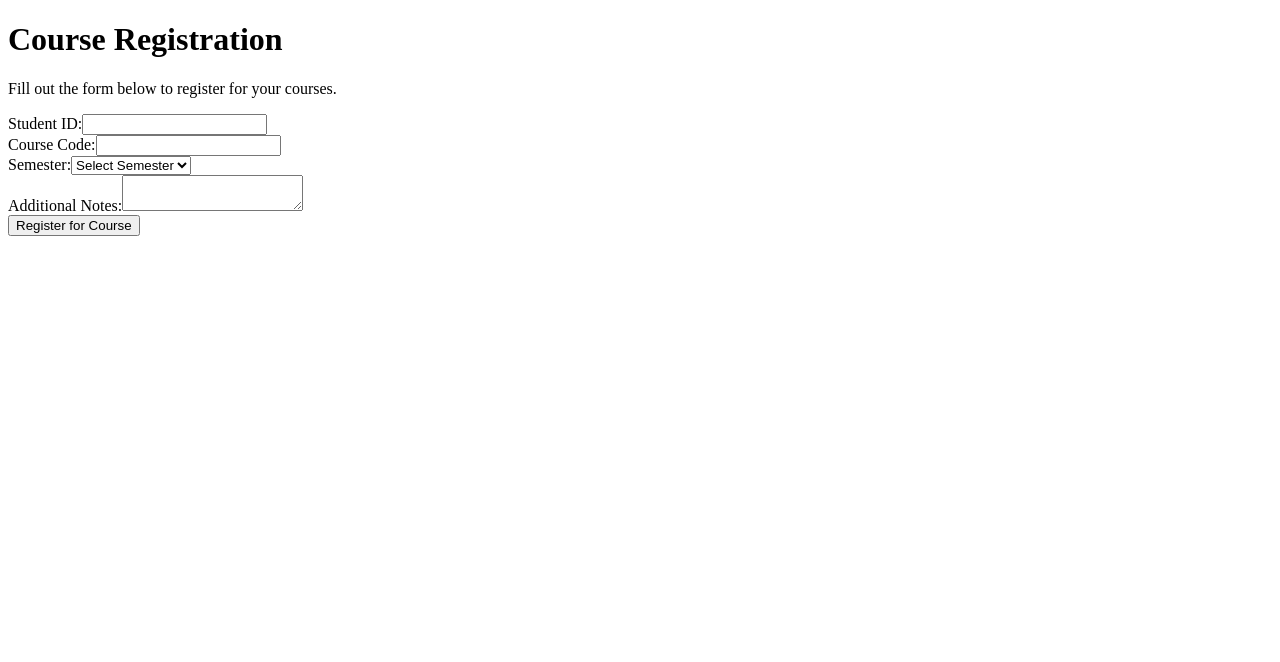
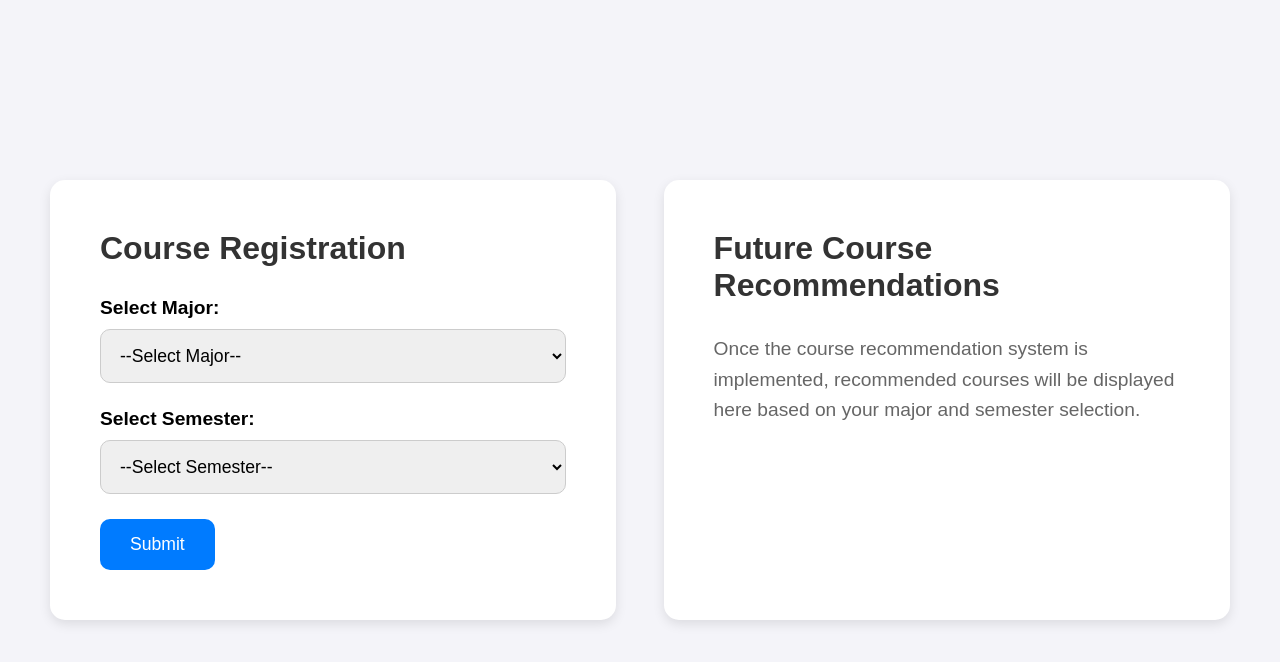
Before and after one commit to rjdenton/registration, a React (Create React App) app: page /Register in a window 1280 px wide. Shown: the top 662 px of the page. Built offline with nearby package versions, Linux system fonts and the light colour scheme.

Commit message:
Added Course recommendations outline, Updated landing page and register page

```diff
--- a/src/App.js
+++ b/src/App.js
@@ -2,7 +2,6 @@ import React from 'react';
 import { BrowserRouter as Router, Routes, Route } from 'react-router-dom';
 import Homepage from './pages/Homepage';
 import Register from './pages/Register';
-import Login from './pages/Login';
 import Dashboard from './pages/Dashboard';
 
 function App() {
@@ -11,7 +10,6 @@ function App() {
       <Routes>
         <Route path="/" element={<Homepage />} />
         <Route path="/Register" element={<Register />} />
-        <Route path="/Login" element={<Login />} />
         <Route path="/Dashboard" element={<Dashboard />} />
       </Routes>
     </Router>
--- a/src/pages/Homepage.js
+++ b/src/pages/Homepage.js
@@ -1,23 +1,23 @@
 import React from 'react';
 import { Link } from 'react-router-dom';
+import '../styles/homepage.css';  // Import the CSS
 
-const HomePage = () => {
+function Homepage() {
   return (
-    <div className="container mt-5">
-      <h1>Welcome to the Registration System</h1>
-      <p>
-        This is the home of the course registration system. You can register, view available courses, manage waitlists, and much more!
-      </p>
-      <div className="mt-4">
-        <Link to="/register" className="btn btn-primary me-2">
-          Register
-        </Link>
-        <Link to="/login" className="btn btn-secondary">
-          Login
-        </Link>
-      </div>
+    <div className="container">
+      <h1>Welcome to the Homepage</h1>
+      <nav>
+        <ul>
+          <li>
+            <Link to="/Register">Register</Link>
+          </li>
+        </ul>
+      </nav>
+      <footer>
+        <p>© 2024 Your Website. All Rights Reserved.</p>
+      </footer>
     </div>
   );
-};
+}
 
-export default HomePage;
+export default Homepage;
--- a/src/pages/Login.js
+++ /dev/null
@@ -1,53 +0,0 @@
-import React, { useState } from 'react';
-
-const Login = () => {
-  const [credentials, setCredentials] = useState({
-    username: '',
-    password: '',
-  });
-
-  const handleChange = (e) => {
-    setCredentials({
-      ...credentials,
-      [e.target.name]: e.target.value,
-    });
-  };
-
-  const handleSubmit = (e) => {
-    e.preventDefault();
-    // Authenticate user logic here
-    console.log('Login Credentials: ', credentials);
-  };
-
-  return (
-    <form onSubmit={handleSubmit}>
-      <div>
-        <label htmlFor="username">Username:</label>
-        <input
-          type="text"
-          id="username"
-          name="username"
-          value={credentials.username}
-          onChange={handleChange}
-          required
-        />
-      </div>
-
-      <div>
-        <label htmlFor="password">Password:</label>
-        <input
-          type="password"
-          id="password"
-          name="password"
-          value={credentials.password}
-          onChange={handleChange}
-          required
-        />
-      </div>
-
-      <button type="submit">Log In</button>
-    </form>
-  );
-};
-
-export default Login;
--- a/src/pages/Register.js
+++ b/src/pages/Register.js
@@ -1,14 +1,63 @@
-import React from 'react';
-import CourseRegistrationForm from '../components/RegistrationForm'; // Make sure the path is correct
+import React, { useState } from 'react';
+import '../styles/register.css';  // Import the CSS for styling
 
-const Register = () => {
+function Register() {
+  const [major, setMajor] = useState('');
+  const [semester, setSemester] = useState('');
+
+  const handleMajorChange = (e) => {
+    setMajor(e.target.value);
+  };
+
+  const handleSemesterChange = (e) => {
+    setSemester(e.target.value);
+  };
+
+  const handleSubmit = (e) => {
+    e.preventDefault();
+    // Here you can add logic to submit the form data, e.g., send to backend
+    console.log('Selected Major:', major);
+    console.log('Selected Semester:', semester);
+  };
+
   return (
-    <div className="register-page">
-      <h1>Course Registration</h1>
-      <p>Fill out the form below to register for your courses.</p>
-      <CourseRegistrationForm />
+    <div className="register-container">
+      <div className="form-section">
+        <h2>Course Registration</h2>
+        <form onSubmit={handleSubmit}>
+          <div className="form-group">
+            <label htmlFor="major">Select Major:</label>
+            <select id="major" value={major} onChange={handleMajorChange}>
+              <option value="">--Select Major--</option>
+              <option value="Computer Science">Computer Science</option>
+              <option value="Business">Business</option>
+              <option value="Biology">Biology</option>
+              <option value="Psychology">Psychology</option>
+              {/* Add more majors as needed */}
+            </select>
+          </div>
+
+          <div className="form-group">
+            <label htmlFor="semester">Select Semester:</label>
+            <select id="semester" value={semester} onChange={handleSemesterChange}>
+              <option value="">--Select Semester--</option>
+              <option value="Fall 2024">Fall 2024</option>
+              <option value="Spring 2025">Spring 2025</option>
+              <option value="Summer 2025">Summer 2025</option>
+              {/* Add more semesters as needed */}
+            </select>
+          </div>
+
+          <button type="submit">Submit</button>
+        </form>
+      </div>
+
+      <div className="recommendation-section">
+        <h2>Future Course Recommendations</h2>
+        <p>Once the course recommendation system is implemented, recommended courses will be displayed here based on your major and semester selection.</p>
+      </div>
     </div>
   );
-};
+}
 
 export default Register;
--- /dev/null
+++ b/src/styles/homepage.css
@@ -0,0 +1,57 @@
+* {
+  margin: 0;
+  padding: 0;
+  box-sizing: border-box;
+}
+
+body {
+  font-family: Arial, sans-serif;
+  background-color: #f4f4f9;
+  display: flex;
+  justify-content: center;
+  align-items: center;
+  height: 100vh;
+}
+
+.container {
+  text-align: center;
+  padding: 50px;
+  background-color: #ffffff;
+  border-radius: 10px;
+  box-shadow: 0 4px 8px rgba(0, 0, 0, 0.1);
+}
+
+h1 {
+  font-size: 2rem;
+  color: #333;
+  margin-bottom: 20px;
+}
+
+nav ul {
+  list-style-type: none;
+  padding: 0;
+}
+
+nav ul li {
+  display: inline-block;
+  margin: 0 10px;
+}
+
+nav ul li a {
+  text-decoration: none;
+  padding: 10px 20px;
+  color: #fff;
+  background-color: #007bff;
+  border-radius: 5px;
+  transition: background-color 0.3s ease;
+}
+
+nav ul li a:hover {
+  background-color: #0056b3;
+}
+
+footer {
+  margin-top: 20px;
+  font-size: 0.9rem;
+  color: #666;
+}
--- /dev/null
+++ b/src/styles/register.css
@@ -0,0 +1,68 @@
+body {
+  font-family: Arial, sans-serif;
+  background-color: #f4f4f9;
+  margin: 0;
+  padding: 0;
+}
+
+.register-container {
+  display: flex;
+  justify-content: space-between;
+  padding: 50px;
+  max-width: 1400px;
+  margin: 0 auto;
+}
+
+.form-section, .recommendation-section {
+  width: 48%; /* Make both columns larger */
+  background-color: #ffffff;
+  padding: 50px; /* Increase padding for better spacing */
+  border-radius: 15px;
+  box-shadow: 0 4px 12px rgba(0, 0, 0, 0.1);
+}
+
+h2 {
+  margin-bottom: 30px;
+  font-size: 2rem; /* Increase heading size */
+  color: #333;
+}
+
+.form-group {
+  margin-bottom: 25px; /* Add more spacing between form elements */
+}
+
+label {
+  display: block;
+  margin-bottom: 10px; /* Add more space below the label */
+  font-weight: bold;
+  font-size: 1.2rem;
+}
+
+select {
+  width: 100%;
+  padding: 15px; /* Increase padding for larger input fields */
+  font-size: 1.1rem; /* Increase font size for the dropdown */
+  border-radius: 10px;
+  border: 1px solid #ccc;
+}
+
+button {
+  background-color: #007bff;
+  color: white;
+  padding: 15px 30px; /* Larger button size */
+  font-size: 1.1rem; /* Larger text on the button */
+  border: none;
+  border-radius: 10px;
+  cursor: pointer;
+  transition: background-color 0.3s ease;
+}
+
+button:hover {
+  background-color: #0056b3;
+}
+
+.recommendation-section p {
+  font-size: 1.2rem; /* Larger text size for recommendations */
+  color: #666;
+  line-height: 1.6; /* Improve text spacing */
+}
```
Also changed, not shown: src/components/CourseRecommendations.js (+45 -0 lines), src/components/RegistrationForm.js (line endings or trailing spaces).
